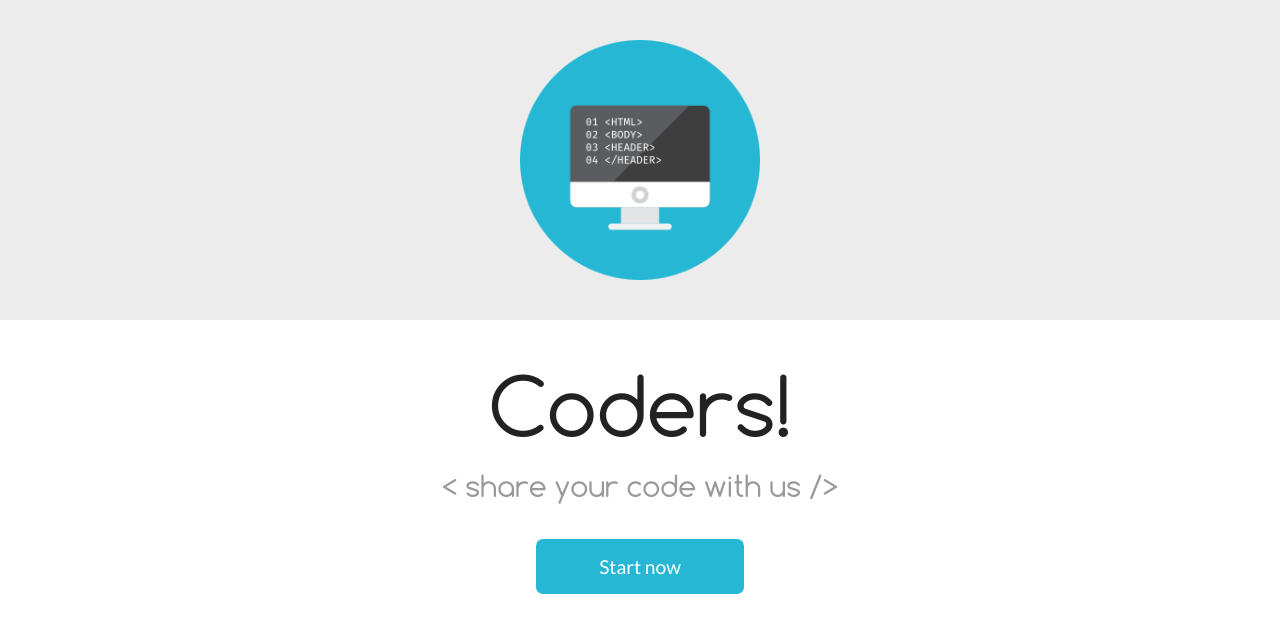
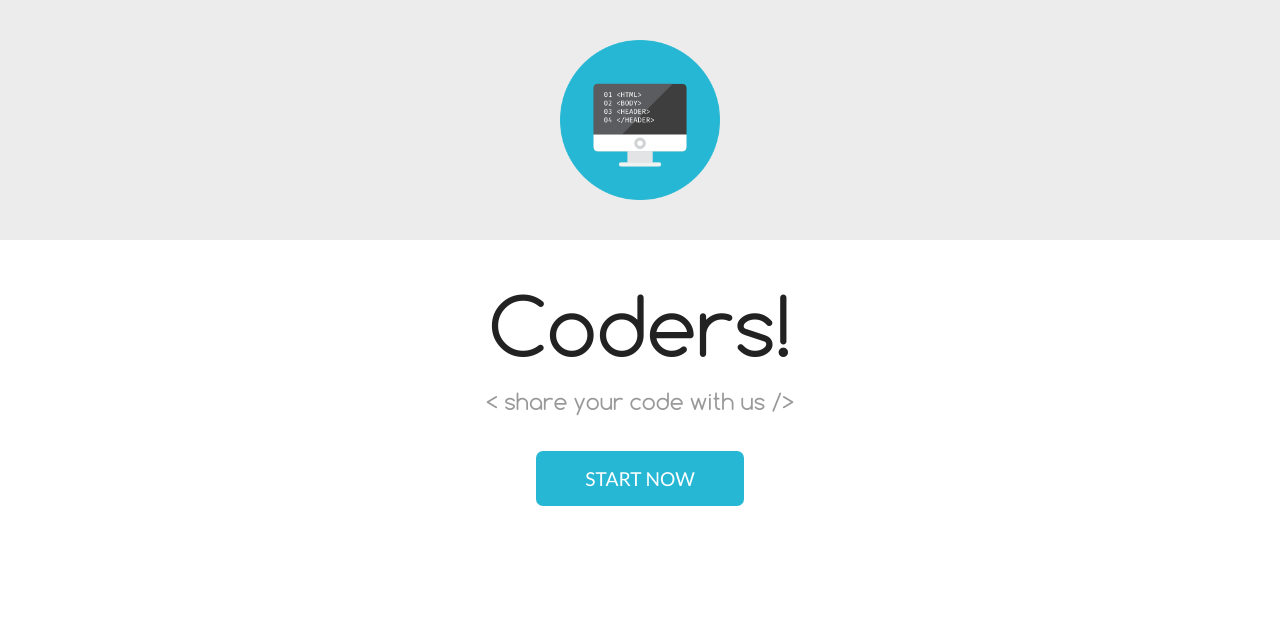
Before and after one commit to lusac/coders-web, a Flask app: page / in a window 1280 px wide. Shown: the top 633 px of the page. Run offline with Flask 2, Linux system fonts and the light colour scheme.

Commit message:
Improving layout

```diff
--- a/coders/static/css/home/index.css
+++ b/coders/static/css/home/index.css
@@ -8,7 +8,7 @@ h1 {
 
 h2 {
     color: #999;
-    font-size: 1.8rem;
+    font-size: 1.4rem;
 }
 
 button {
@@ -19,6 +19,7 @@ button {
     padding: 1rem 0;
     margin-top: 1.6rem;
     width: 13rem;
+    text-transform: uppercase;
 }
 
 .intro {
@@ -26,7 +27,7 @@ button {
 }
 
 .intro img {
-	width: 15rem;
+	width: 10rem;
 }
 
 .logo-container {
```
